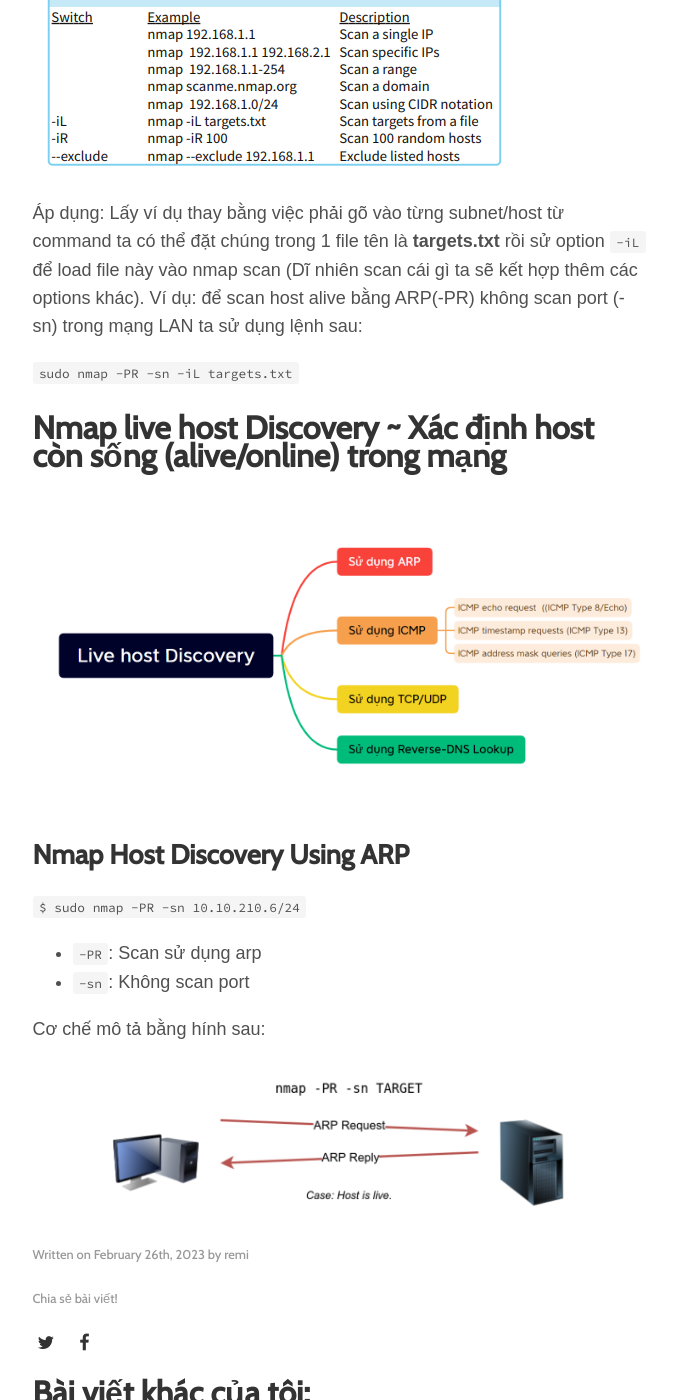
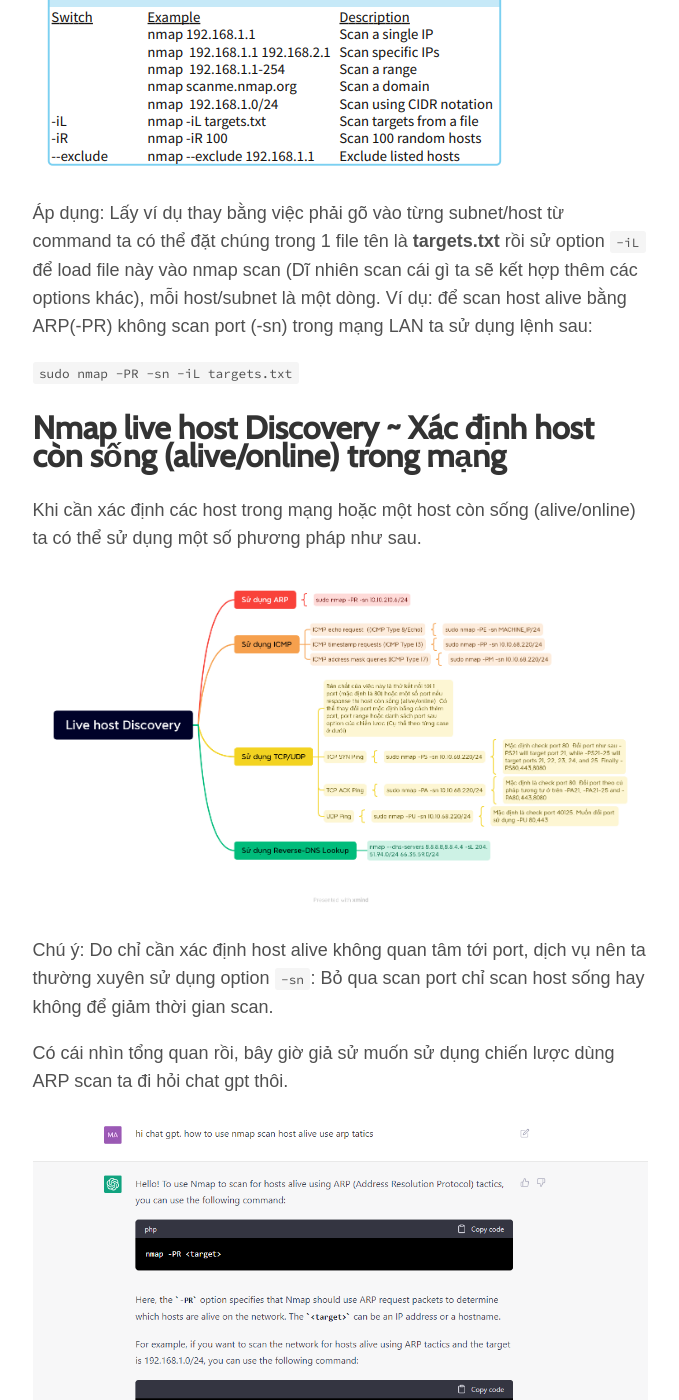
Before and after one commit to toannai/blog, a Jekyll site: the page built from _posts/2023-02-26-cach-su- dung-nmap.markdown, in a window 1280 px wide and 1400 px high, scrolled down 2684 px. Shown: the whole window, without its empty margins (300-979 px from the left). Built offline with Jekyll 4.4.1, drawn with Linux system fonts in a browser that asks for light colours; some web fonts are replaced; some of the changed text lies outside the part shown.

Commit message:
update intro

```diff
--- a/_posts/2023-02-26-cach-su- dung-nmap.markdown
+++ b/_posts/2023-02-26-cach-su- dung-nmap.markdown
@@ -21,7 +21,6 @@
 
 Sau khi hiểu được đại ý tính năng của nmap phần sau chủ yếu ta sẽ tập trung vào làm rõ cách sử dụng các option trong command sao cho hợp lý. Cách tiếp cận thông thường của tôi để xác định sử dụng option nào sẽ tham khảo từ cheetsheet (đây là cheetsheet mà tôi thấy có vẻ ok nhất tìm được trên mạng) [Link Cheetsheet NMAP]({{site.url}}/assets/img/2023/02/26/nmap_cheet_sheet_v7.pdf). Trong trường hợp cheetsheet không có thì tìm google hoặc hỏi ChatGPT thôi (Lựa chọn mới). Anw, thời buổi hiện nay làm gì cũng được miễn là sử dụng từ khóa tìm kiếm phù hợp mà thôi.
 
-
 >Từ đây trở về sau bất cứ chỗ nào sử dụng sudo là cần quyền root để có thể thực hiện scan thành công. Lý do là với mốt số chiến lược nmap cần sử dụng đặc quyền cao để thực hiện một số tác vụ mà ở user thường OS không cho phép thực hiện.
 
 # Một số option chung
@@ -30,7 +29,7 @@
 
 ![common_options]({{site.url}}/assets/img/2023/02/26/common_options.PNG)
 
-Áp dụng: Lấy ví dụ thay bằng việc phải gõ vào từng subnet/host từ command ta có thể đặt chúng trong 1 file tên là **targets.txt** rồi sử option `-iL` để load file này vào nmap scan (Dĩ nhiên scan cái gì ta sẽ kết hợp thêm các options khác). Ví dụ: để scan host alive bằng ARP(-PR) không scan port (-sn) trong mạng LAN ta sử dụng lệnh sau:
+Áp dụng: Lấy ví dụ thay bằng việc phải gõ vào từng subnet/host từ command ta có thể đặt chúng trong 1 file tên là **targets.txt** rồi sử option `-iL` để load file này vào nmap scan (Dĩ nhiên scan cái gì ta sẽ kết hợp thêm các options khác), mỗi host/subnet là một dòng. Ví dụ: để scan host alive bằng ARP(-PR) không scan port (-sn) trong mạng LAN ta sử dụng lệnh sau:
 
 `sudo nmap -PR -sn -iL targets.txt`
 
@@ -38,15 +37,18 @@
 
 # Nmap live host Discovery ~ Xác định host còn sống (alive/online) trong mạng
 
+Khi cần xác định các host trong mạng hoặc một host còn sống (alive/online) ta có thể sử dụng một số phương pháp như sau.
+
 ![host alive overview]({{site.url}}/assets/img/2023/02/26/host_alive_overview.PNG)
 
-## Nmap Host Discovery Using ARP
+Chú ý: Do chỉ cần xác định host alive không quan tâm tới port, dịch vụ nên ta thường xuyên sử dụng option `-sn`: Bỏ qua scan port chỉ scan host sống hay không để giảm thời gian scan.
 
-`$ sudo nmap -PR -sn 10.10.210.6/24`
+Có cái nhìn tổng quan rồi, bây giờ giả sử muốn sử dụng chiến lược dùng ARP scan ta đi hỏi chat gpt thôi.
 
-+ `-PR`: Scan sử dụng arp
-+ `-sn`: Không scan port
+![chat gpt]({{site.url}}/assets/img/2023/02/26/host_alive_arp.PNG)
 
-Cơ chế mô tả bằng hính sau:
+Thêm option load from file nào
 
-![host alive arp]({{site.url}}/assets/img/2023/02/26/host_alive_arp.PNG)
+![chat gpt arp and load list]({{site.url}}/assets/img/2023/02/26/combine_list_arp.PNG)
+
+Với các chiến lược còn lại ta làm tương tự thôi. Cái này easy quá phải không
```
Also changed, not shown: assets/img/2023/02/26/combine_list_arp.PNG (added), assets/img/2023/02/26/host_alive_arp.PNG, assets/img/2023/02/26/host_alive_overview.PNG.
